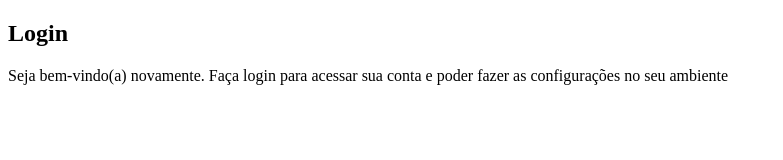
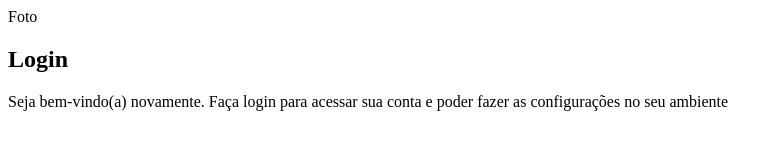
Before and after one commit to Wellinton-xp/projeto-login, a plain HTML site: page index.html in a window 1280 px wide. Shown: the whole page, without its empty margins (0-783 px from the left). Drawn offline with Linux system fonts and the light colour scheme.

Commit message:
up aula 40/4

```diff
--- a/estilos/style.css
+++ b/estilos/style.css
@@ -9,3 +9,11 @@
     Verde claro: #52BF04
     Rosa: #A66F6F
 */
+
+:root {
+    --turquesa: #312DA6;
+    --azul: #024873;
+    --verde-escuro: #A0F294;
+    --verde-claro: #52BF04;
+    --rosa: #A66F6F;
+}
--- a/index.html
+++ b/index.html
@@ -10,7 +10,7 @@
     <main>
         <section id="login" >
             <div id="imagem">
-
+                Foto
             </div>
             <div id="formulario">
                 <h1>Login</h1>
```
